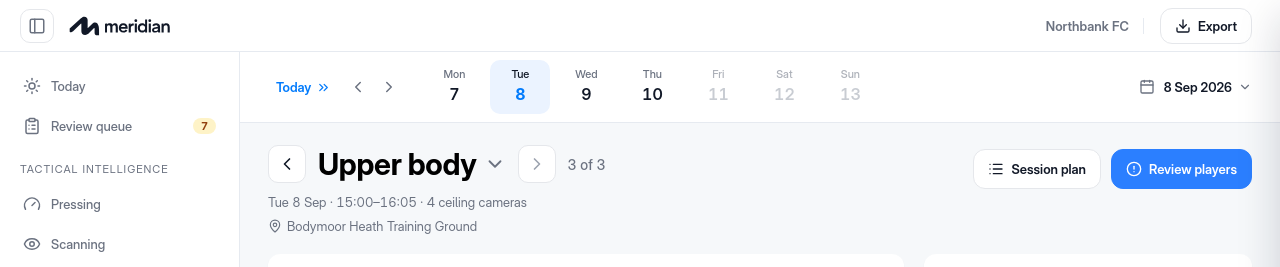
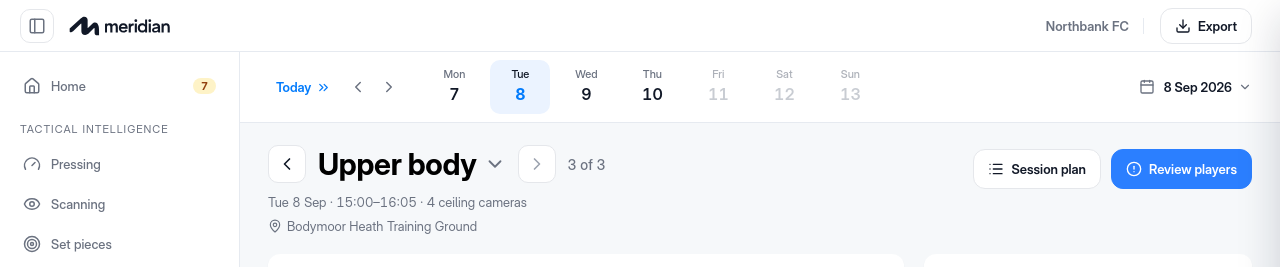
Before and after one commit to nk-afk/meridian-prototype, a plain HTML site: page Gym v3/Meridian — Gym (session overview v3).html in a window 1280 px wide. Shown: the top 267 px of the page. Drawn offline with nearby package versions, Linux system fonts and the light colour scheme.

Commit message:
Gym v3: Home nav (combined Today+Review queue) links to new Home week page
Co-Authored-By: Claude Opus 4.8 <noreply@anthropic.com>

```diff
--- a/Gym v3/Meridian — Gym (session overview v3).html
+++ b/Gym v3/Meridian — Gym (session overview v3).html
@@ -998,12 +998,11 @@ renderStats(); renderTable(); renderRail(); renderWeek(); updateTitle();
 
 /* ============ MERIDIAN SHELL ============ */
 (function(){
-  var HOME="../Meridian%20%E2%80%94%20Today%20(home)%20v1.html";
+  var HOME="Meridian%20%E2%80%94%20Home%20(week)%20v1.html";
   var PLAYERS_HREF="../Meridian%20%E2%80%94%20Players%20(report-led%20v1).html";
   var GYM="Meridian%20%E2%80%94%20Gym%20(session%20overview%20v3).html";
   var NAV=[
-    {k:'today',label:'Today',icon:'sun',href:HOME},
-    {k:'review',label:'Review queue',icon:'clipboard-list',href:HOME+'#queue',badge:true},
+    {k:'home',label:'Home',icon:'home',href:HOME,badge:true},
     {group:'Tactical intelligence'},
     {k:'pressing',label:'Pressing',icon:'gauge'},
     {k:'scanning',label:'Scanning',icon:'eye'},
```
